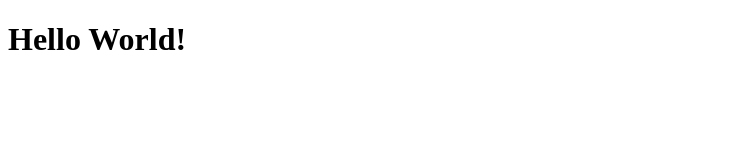
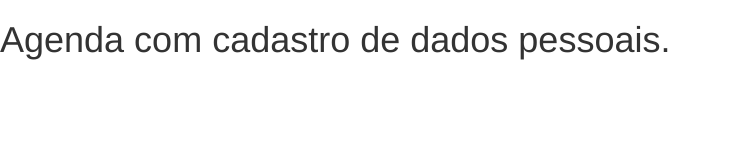
Before and after one commit to lucasfcoelho1/agenda-4l, a plain HTML site: page index.html in a window 1280 px wide. Shown: the whole page, without its empty margins (0-731 px from the left). Drawn offline with nearby package versions, Linux system fonts and the light colour scheme.

Commit message:
Alterações no index.html

```diff
--- a/index.html
+++ b/index.html
@@ -1,14 +1,21 @@
 <!DOCTYPE html>
 
-<html lang="en" xmlns="http://www.w3.org/1999/xhtml">
+<html lang="pt-br" xmlns="http://www.w3.org/1999/xhtml">
 
 <head>
     <meta charset="utf-8" />
-    <title>Agenda - Forlogic</title>
+    <title>Forlogic: Agenda</title>
+    <link rel="icon" type="image/png" href="http://www.forlogic.net/Content/images/Shared/grupofavicon16x16.png" />
+
+    <link rel="stylesheet" type="text/css" href="lib/css/bootstrap.min.css" media="all" />
+    <link rel="stylesheet" type="text/css" href="lib/css/style.css" />
 </head>
 
 <body>
-    <h1>Hello World!</h1>
+    <h1>Agenda com cadastro de dados pessoais.</h1>
+
+    <script src="lib/js/jquery-3.1.0.min.js"></script>
+    <script src="lib/js/bootstrap.min.js"></script>
 </body>
 
 </html>
```
